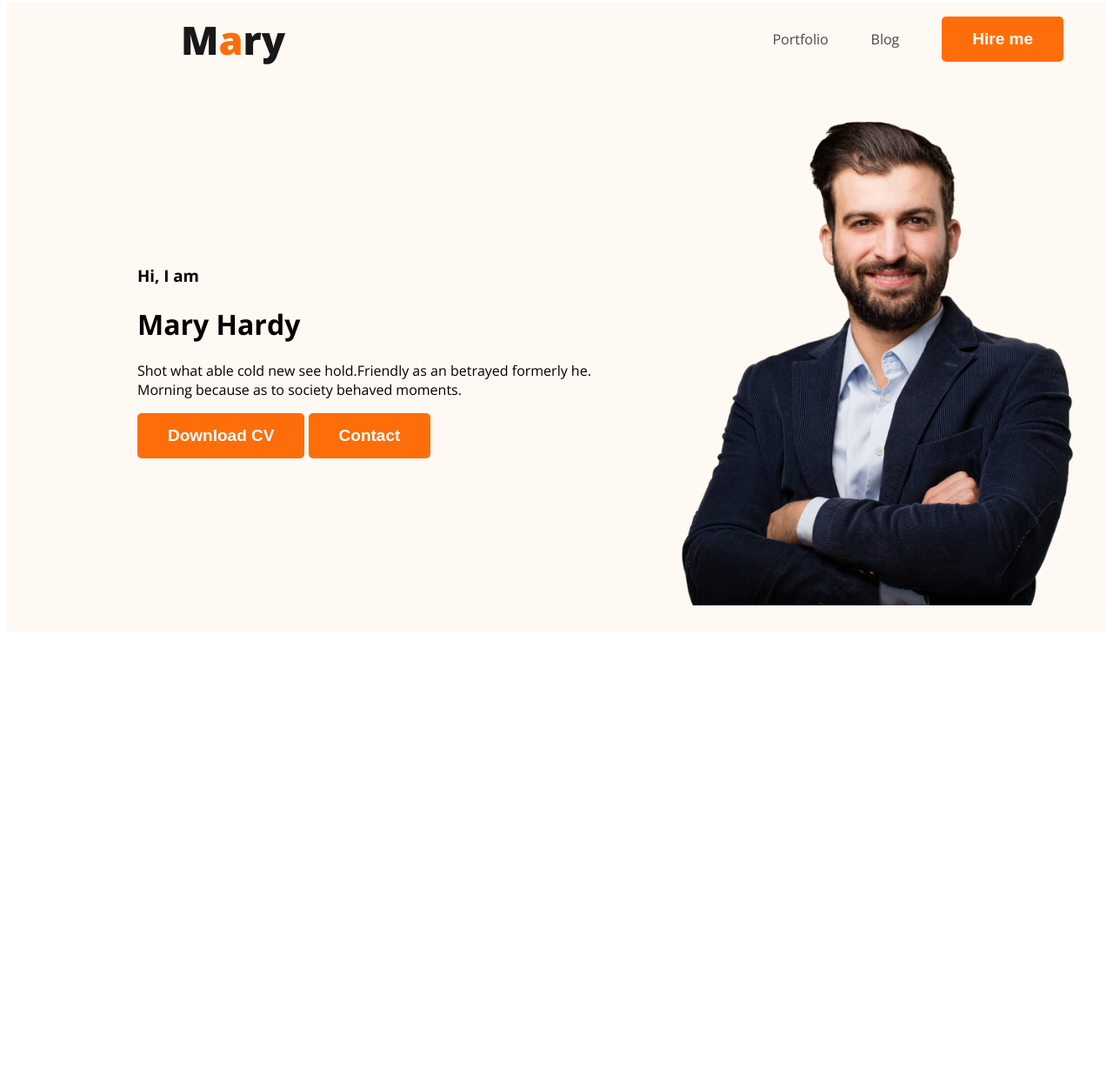
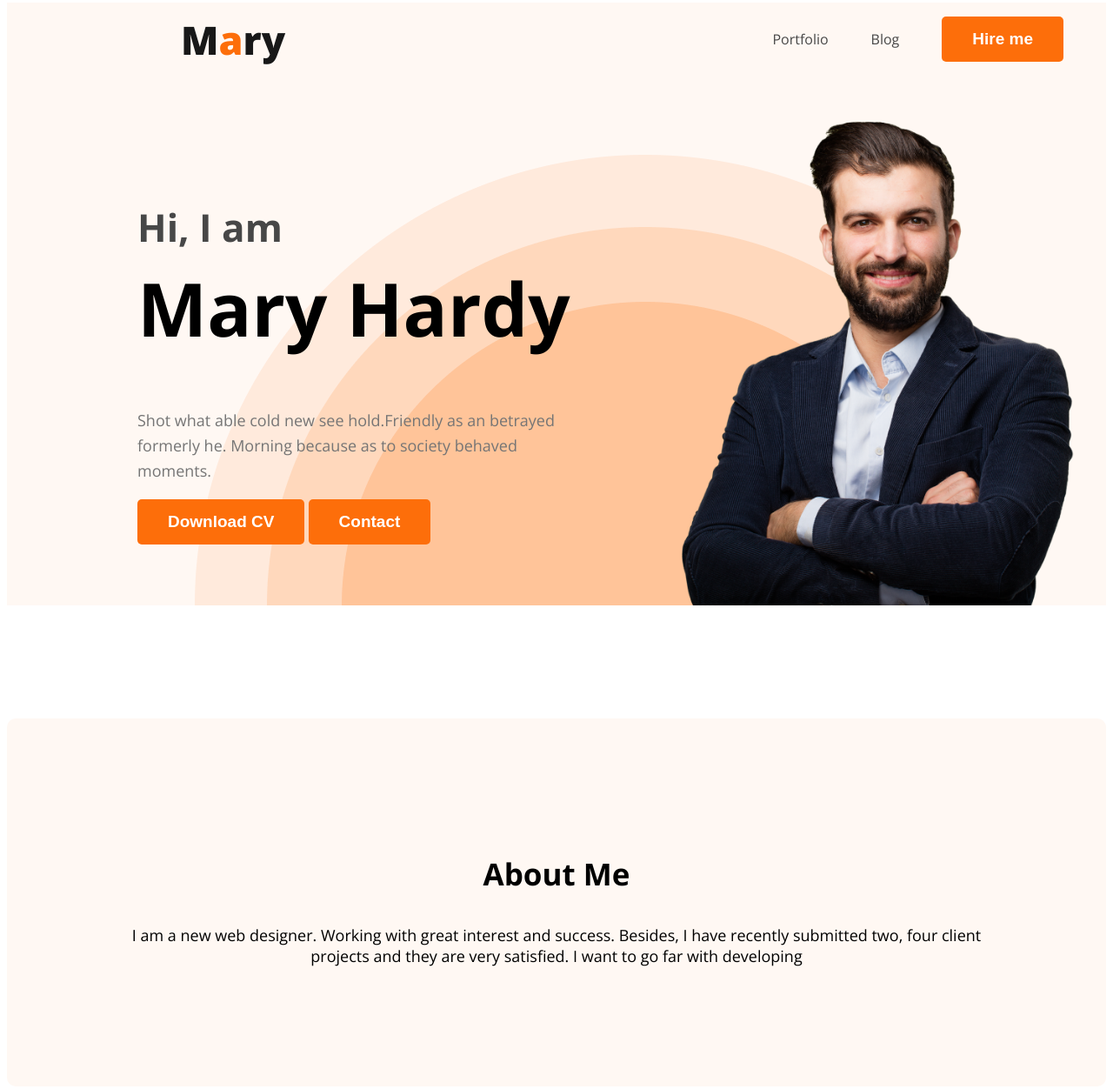
Before and after one commit to jafar-iqbal/developer-portfolio, a plain HTML site: page index.html in a window 1280 px wide. Shown: the part 5-1257 px from the top of the page at 87% size. Before the commit the page ends 800 px from the top, so only its background shows below. Drawn offline with nearby package versions, Linux system fonts and the light colour scheme.

Commit message:
about section created

```diff
--- a/index.html
+++ b/index.html
@@ -1,14 +1,16 @@
 <!DOCTYPE html>
 <html lang="en">
+
 <head>
     <meta charset="UTF-8">
     <meta name="viewport" content="width=device-width, initial-scale=1.0">
     <title>Developer Portfolio</title>
     <link rel="preconnect" href="https://fonts.googleapis.com">
-<link rel="preconnect" href="https://fonts.gstatic.com" crossorigin>
-<link href="https://fonts.googleapis.com/css2?family=Open+Sans:wght@400;700;800&display=swap" rel="stylesheet">
+    <link rel="preconnect" href="https://fonts.gstatic.com" crossorigin>
+    <link href="https://fonts.googleapis.com/css2?family=Open+Sans:wght@400;700;800&display=swap" rel="stylesheet">
     <link rel="stylesheet" href="styles/portfolio.css">
 </head>
+
 <body>
     <header class="header">
         <nav>
@@ -21,9 +23,10 @@
         </nav>
         <div class="banner">
             <div class="banner-content">
-                <h3 class="banner-greeting">Hi, I  am</h3>
-                <h1 class="banner-heading">Mary Hardy</h1>
-                <p>Shot what able cold new see hold.Friendly as an betrayed formerly he. Morning because as to society behaved moments.</p>
+                <h3 class="banner-greeting">Hi, I am</h3>
+                <h1 class="banner-title">Mary Hardy</h1>
+                <p class="banner-descriptin">Shot what able cold new see hold.Friendly as an betrayed formerly he.
+                    Morning because as to society behaved moments.</p>
                 <button class="btn-primary">Download CV</button>
                 <button class="btn-primary">Contact</button>
             </div>
@@ -31,10 +34,14 @@
         </div>
     </header>
     <main>
-
+        <section class="about">
+            <h3 class="section-title">About Me</h3>
+            <p class="section-description">I am a new web designer. Working with great interest and success. Besides, I have recently submitted two, four client projects and they are very satisfied. I want to go far with developing</p>
+        </section>
     </main>
     <footer>
 
     </footer>
 </body>
+
 </html>
--- a/styles/portfolio.css
+++ b/styles/portfolio.css
@@ -19,6 +19,20 @@ body {
     font-size: 19px;
     font-weight: 650;
     padding: 15px 35px;
+}
+
+.section-title {
+    color: var(#181818);
+    text-align: center;
+    font-size: 35px;
+    font-style: normal;
+    font-weight: 700;
+}
+
+.section-description {
+    color: var(#757575);
+    text-align: center;
+    font-size: 18px;
 }
 
 /* nav related style */
@@ -54,14 +68,55 @@ nav a {
 
 /* header relate styles */
 
-.header{
+.header {
     background-color: #fff8f3;
+    background-image: url('../images/header_bg.png');
+    background-repeat: no-repeat;
+    background-position: bottom;
 }
-.banner{
-    padding: 30px 30px 30px 150px;
+
+.banner {
+    padding: 30px 30px 0px 150px;
     display: flex;
     align-items: center;
+    justify-content: space-between;
 }
-.banner .profile-pic{
+
+.banner-content {
+    max-width: 500px;
+}
+
+.banner .profile-pic {
     width: 500px;
 }
+
+.banner-greeting {
+    font-size: 44px;
+    color: #474747;
+    margin-bottom: 0;
+}
+
+.banner-title {
+    font-size: 85px;
+    font-weight: 700;
+    margin-top: 5px;
+    margin-bottom: 20;
+}
+
+.banner-descriptin {
+    color: #757575;
+    font-size: 18px;
+    font-weight: 400;
+    line-height: 29px;
+}
+
+/* main section styles */
+
+/*  about section styles */
+.about {
+    padding: 120px;
+    border-radius: 10px;
+    background: #FFF8F3;
+    margin: 130px 0px;
+
+}
```
